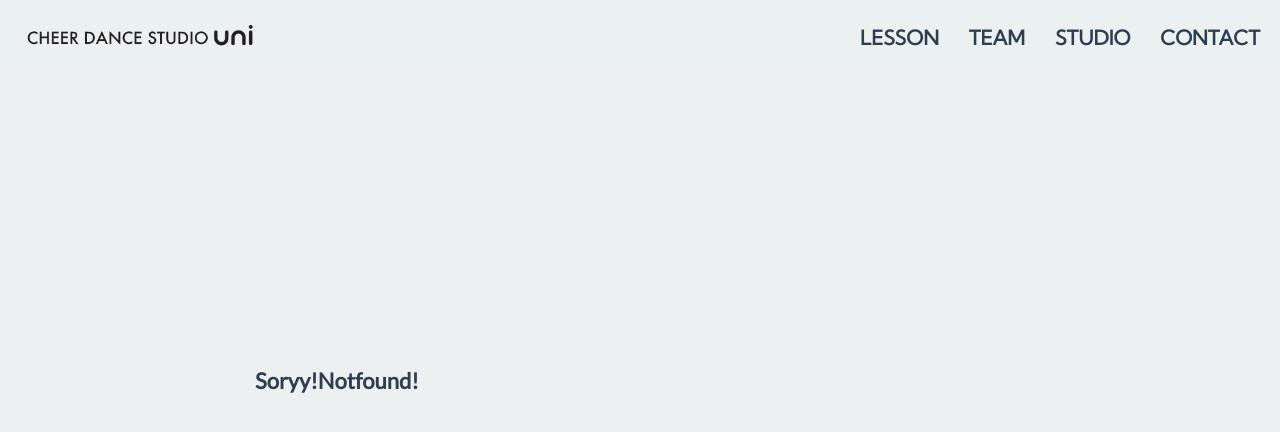
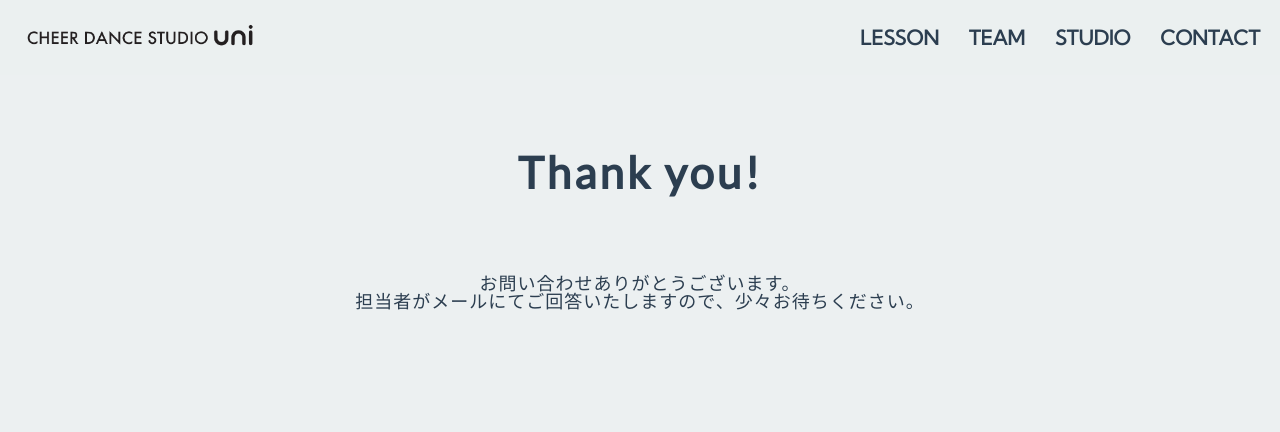
Before and after one commit to ShinnosukeMiyazaki/uni-2, a React app: page /thanks in a window 1280 px wide. Shown: the top 432 px of the page. Built offline with nearby package versions, Linux system fonts and the light colour scheme; a web font is replaced by a local one.

Commit message:
thanksページ作成

```diff
--- a/public/index.html
+++ b/public/index.html
@@ -4,7 +4,7 @@
     <meta charset="UTF-8" />
     <meta name="viewport" content="width=device-width, initial-scale=1.0" />
     <title>チアダンススタジオ uni</title>
-    <link rel="stylesheet" href="../public/css/reset.css" />
+    <link rel="stylesheet" href="/css/reset.css" />
     <link
       href="https://fonts.googleapis.com/css2?family=Kumbh+Sans&display=swap"
       rel="stylesheet"
--- a/src/components/page/Contact.jsx
+++ b/src/components/page/Contact.jsx
@@ -47,7 +47,7 @@ const Contact = () => {
   return (
     <>
       <Title title="CONTACT" />
-      <form name="contact" method="POST" data-netlify="true">
+      <form name="contact" method="POST" action="/thanks" data-netlify="true">
         <input
           type="hidden"
           name="form-name"
--- /dev/null
+++ b/src/components/page/Thanks.jsx
@@ -0,0 +1,25 @@
+import React from "react";
+import styled from "styled-components";
+
+import Title from "../common/PageTitle.jsx";
+
+const TextContainer = styled.div`
+  width: 100%;
+  text-align: center;
+  font-size: 1.8rem;
+  letter-spacing: 1px;
+`;
+
+const Thanks = () => {
+  return (
+    <>
+      <Title title="Thank you!" />
+      <TextContainer>
+        <p>お問い合わせありがとうございます。</p>
+        <p>担当者がメールにてご回答いたしますので、少々お待ちください。</p>
+      </TextContainer>
+    </>
+  );
+};
+
+export default Thanks;
--- a/src/index.jsx
+++ b/src/index.jsx
@@ -9,6 +9,7 @@ import Lesson from "./components/page/Lesson.jsx";
 import Team from "./components/page/Team.jsx";
 import Studio from "./components/page/Studio.jsx";
 import Contact from "./components/page/Contact.jsx";
+import Thanks from "./components/page/Thanks.jsx";
 import Header from "./components/common/Header.jsx";
 import Footer from "./components/common/Footer.jsx";
 
@@ -19,7 +20,7 @@ const Container = styled.div`
   padding: 0 15px;
   opacity: ${({ load }) => (load ? 1 : 0)};
   transform: ${({ load }) => (load ? "scale(1)" : "scale(2)")};
-  transition: all 0.8s;
+  transition: all 1.4s;
 `;
 
 const Index = () => {
@@ -27,7 +28,7 @@ const Index = () => {
   useEffect(() => {
     setTimeout(() => {
       setLoad(true);
-    }, 750);
+    }, 500);
   }, []);
   return (
     <Router>
@@ -39,6 +40,7 @@ const Index = () => {
           <Route path="/team" component={Team} />
           <Route path="/studio" component={Studio} />
           <Route path="/contact" component={Contact} />
+          <Route path="/thanks" component={Thanks} />
           <Route component={NotFound} />
         </Switch>
       </Container>
```
Also changed, not shown: 1 other file (tests, documents, lock files or other folders).
